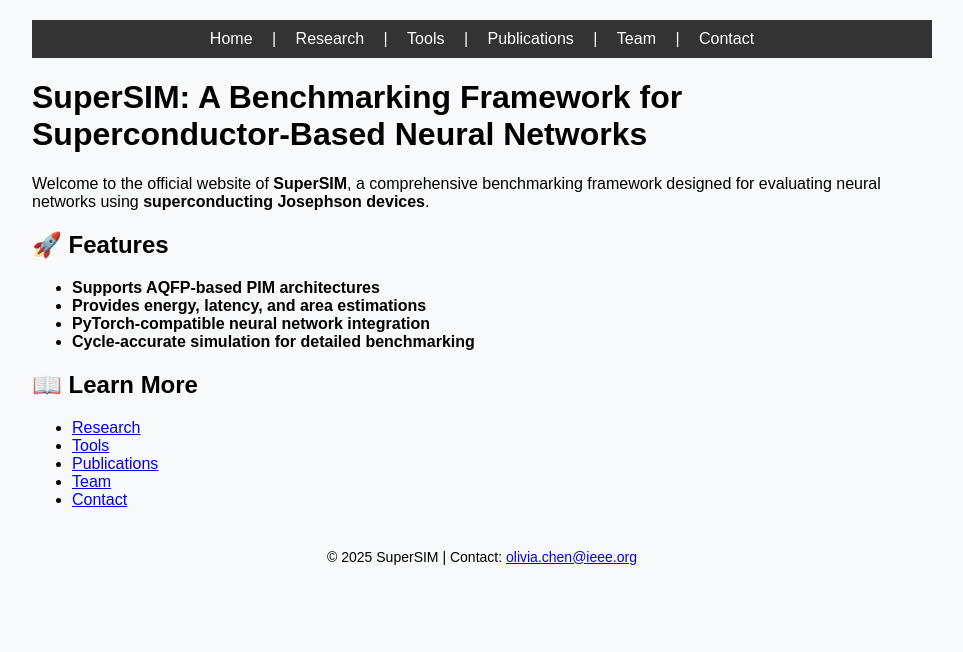
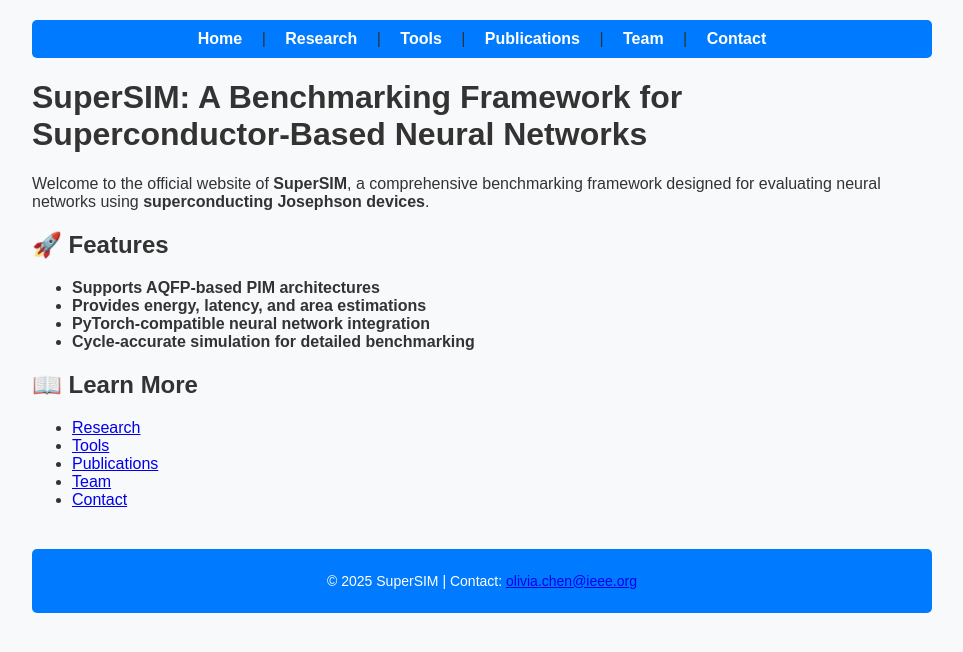
Before and after one commit to cryo-lab/SuperSIM-Website, a Jekyll site: the page built from index.md, in a window 1280 px wide. Shown: the top 652 px of the page, without its empty margins (158-1121 px from the left). Built offline with Jekyll 4.4.1, drawn with Linux system fonts in a browser that asks for light colours.

Commit message:
Fixed Jekyll baseurl and navigation links

```diff
--- a/_layouts/default.html
+++ b/_layouts/default.html
@@ -4,8 +4,9 @@
     <meta charset="UTF-8">
     <meta name="viewport" content="width=device-width, initial-scale=1.0">
     <title>{{ page.title }}</title>
-    <link rel="stylesheet" type="text/css" href="{{ "/assets/style.css" | relative_url }}">
+    <link rel="stylesheet" type="text/css" href="{{ site.baseurl }}/assets/style.css">
 </head>
+
 <body>
 <nav>
      <a href="{{ site.baseurl }}/">Home</a> |
--- a/assets/style.css
+++ b/assets/style.css
@@ -1,30 +1,73 @@
+/* 全局样式 */
 body {
-    font-family: Arial, sans-serif;
+    font-family: "Arial", sans-serif;
     max-width: 900px;
     margin: auto;
     padding: 20px;
     background-color: #f8f9fa;
+    color: #333;
 }
 
+/* 顶部导航栏 */
 nav {
-    background: #333;
-    color: white;
+    background: #007bff;
     padding: 10px;
     text-align: center;
+    border-radius: 5px;
 }
 
 nav a {
     color: white;
     text-decoration: none;
     margin: 0 15px;
+    font-weight: bold;
 }
 
-.content {
-    margin-top: 20px;
+nav a:hover {
+    text-decoration: underline;
 }
 
+/* 内容区域 */
+main {
+    margin-top: 20px;
+    padding: 20px;
+    background: white;
+    border-radius: 5px;
+    box-shadow: 0px 0px 10px rgba(0, 0, 0, 0.1);
+}
+
+/* 页脚 */
 footer {
     margin-top: 40px;
     text-align: center;
     font-size: 14px;
+    padding: 10px;
+    background: #007bff;
+    color: white;
+    border-radius: 5px;
 }
+@media (max-width: 600px) {
+    body {
+        max-width: 100%;
+        padding: 10px;
+    }
+    nav {
+        display: flex;
+        flex-direction: column;
+    }
+    nav a {
+        margin: 5px 0;
+    }
+}
+button {
+    background: #007bff;
+    color: white;
+    border: none;
+    padding: 10px 20px;
+    font-size: 16px;
+    cursor: pointer;
+    border-radius: 5px;
+}
+button:hover {
+    background: #0056b3;
+}
```
